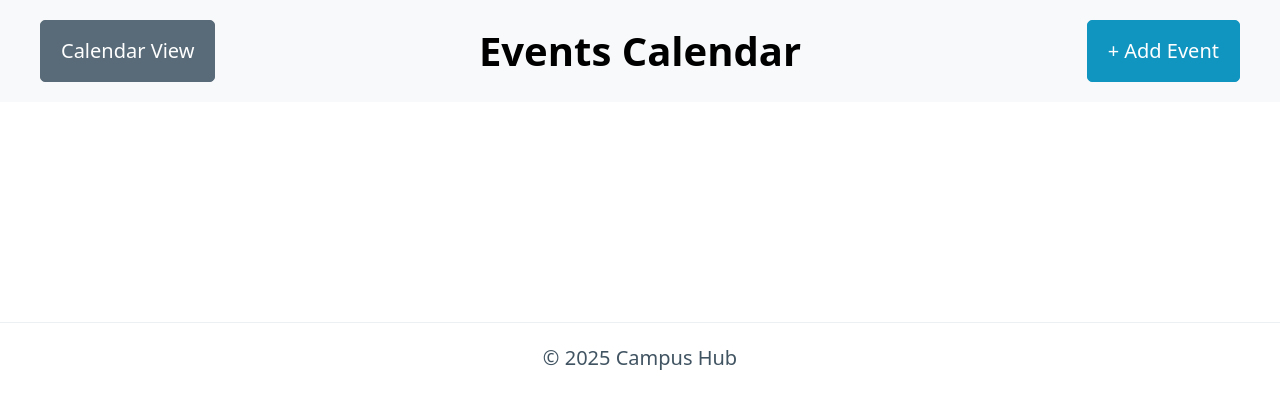
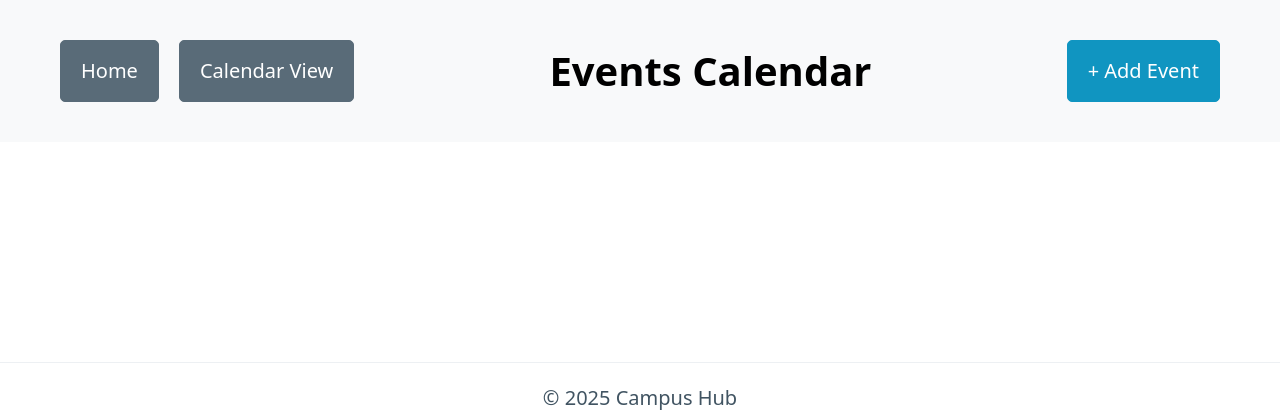
Before and after one commit to ASBX7/CampusHub, a PHP site: the page made by Events Calendar/index.html in a window 1280 px wide. Shown: the top 420 px of the page. Run offline with PHP 8.4, Linux system fonts and the light colour scheme.

Commit message:
Work added to main branch

```diff
--- a/Events Calendar/index.html
+++ b/Events Calendar/index.html
@@ -11,9 +11,10 @@
 
 <header class="header-container">
   <div class="header-content">
+        <a href="../index.html" role="button" class="secondary">Home</a>
     <a href="#listing" role="button" class="secondary">Calendar View</a>
     <h1>Events Calendar</h1>
-    <a href="#add-form" role="button">+ Add Event</a>
+    <a href="#add-form" role="button" id="addEventButton" onclick="prepareAddEventForm()">+ Add Event</a>
   </div>
 </header>
 
--- a/Events Calendar/styles.css
+++ b/Events Calendar/styles.css
@@ -171,9 +171,33 @@
 }
 
 #commentsSection li::before {
-  content: "💬";
+  content: "ðŸ’¬";
   position: absolute;
   left: -1.5rem;
   top: 0.75rem;
   font-size: 1rem;
 }
+
+.header-content {
+  display: flex;
+  justify-content: space-between;
+  align-items: center;
+  flex-wrap: wrap;
+  gap: 1rem;
+  max-width: 1200px;
+  margin: 0 auto;
+  padding: 1rem;
+}
+
+.header-content h1 {
+  flex: 1 1 auto;
+  text-align: center;
+  font-size: 2rem;
+  margin: 0;
+  color: black;
+}
+
+.header-content a:first-child,
+.header-content a:last-child {
+  flex: 0 0 auto;
+}
```
Also changed, not shown: README.md.
